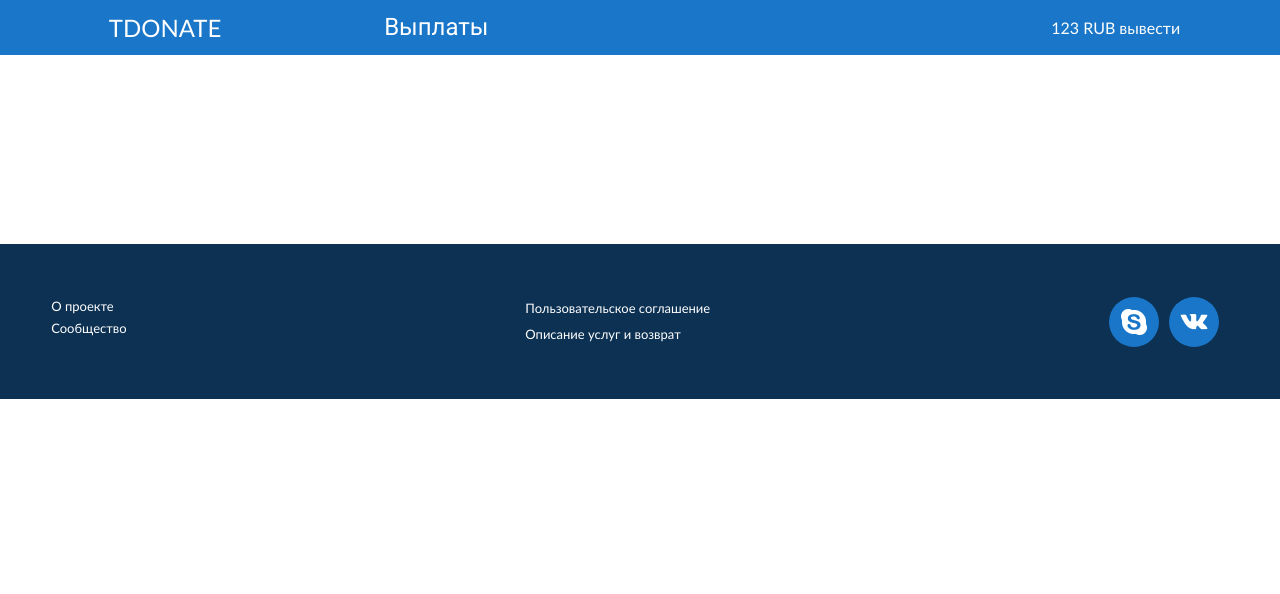
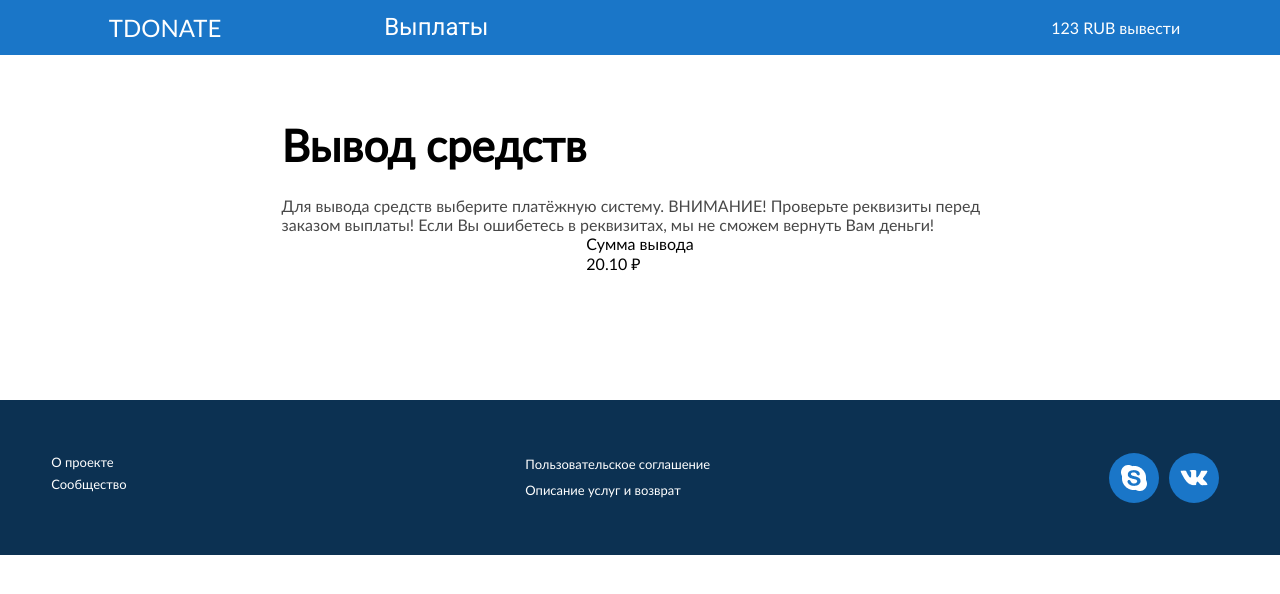
Before and after one commit to AlenaKhmyz/Tdonate, a plain HTML site: page Secondary/index.html in a window 1280 px wide. Drawn offline with Linux system fonts and the light colour scheme.

Commit message:
added amount

```diff
--- a/Secondary/index.html
+++ b/Secondary/index.html
@@ -22,7 +22,16 @@
 <div class="wrap">
 <!--main-->
   <div class="main">
-
+   <div class="main-description">
+      <h3 class="description-title">Вывод средств</h3>
+      <p class="description-text">
+        Для вывода средств выберите платёжную систему. ВНИМАНИЕ! Проверьте реквизиты перед заказом выплаты! Если Вы ошибетесь в реквизитах, мы не сможем вернуть Вам деньги!
+      </p>
+   </div>
+   <div class="card-active">
+     <p class="active-description">Сумма вывода</p>
+     <div class="active-amount">20.10 ₽ </div>
+   </div>
   </div>
 </div>
 <!--footer-->
--- a/Secondary/style.scss
+++ b/Secondary/style.scss
@@ -123,7 +123,7 @@ body {
 
 .wrap {
   width: 100%;
-  padding: 80px 430px 120px 430px;
+  padding: 80px 330px 120px 330px;
 
 
 
@@ -196,7 +196,33 @@ body {
 
 }
 
+.main-descriotion {
+  display: flex;
+  flex-direction: column;
+}
 
+.description-title {
+  font-family: Lato;
+  font-style: normal;
+  font-weight: 600;
+  font-size: 44px;
+  line-height: 53px;
+}
+
+.description-text {
+  margin-top: 24px;
+  font-family: Lato;
+  font-style: normal;
+  font-weight: normal;
+  font-size: 16px;
+  line-height: 19px;
+  color: rgba(0, 0, 0, 0.72);
+}
+
+.card-active {
+  display: flex;
+  flex-direction: column;
+}
 
 .footer {
   display: flex;
```
Also changed, not shown: Secondary/source/style/style.css, 1 other file.
